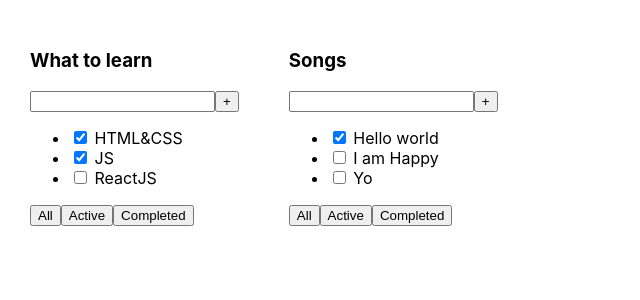
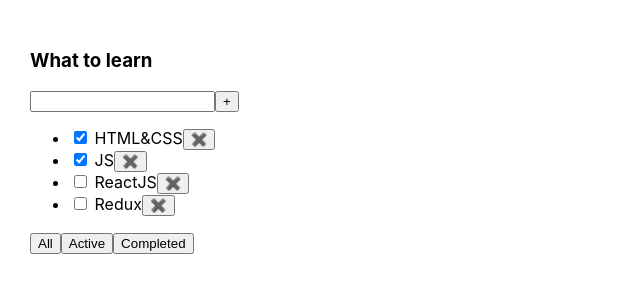
Before and after one commit to mrvan115/todolist, a React (Create React App) app: page / in a window 1280 px wide. Shown: the top 300 px of the page, without its empty margins (0-640 px from the left). Built offline with nearby package versions, Linux system fonts and the light colour scheme.

Commit message:
use method 'map', use useState, add fn: changeFilter, removeTasks

```diff
--- a/src/App.tsx
+++ b/src/App.tsx
@@ -1,23 +1,42 @@
-import React from 'react'
+import React, { useState } from 'react'
 import './App.css'
-import { Todolist } from './components/Todolist'
+import { FilterValuesType, TaskType, Todolist } from './components/Todolist'
 
 function App() {
-	const tasks1 = [
+	const [tasks, setTasks] = useState<TaskType[]>([
 		{ id: 1, title: 'HTML&CSS', isDone: true },
 		{ id: 2, title: 'JS', isDone: true },
-		{ id: 3, title: 'ReactJS', isDone: false }
-	]
-	const tasks2 = [
-		{ id: 1, title: 'Hello world', isDone: true },
-		{ id: 2, title: 'I am Happy', isDone: false },
-		{ id: 3, title: 'Yo', isDone: false }
-	]
+		{ id: 3, title: 'ReactJS', isDone: false },
+		{ id: 4, title: 'Redux', isDone: false }
+	])
+
+	const [filter, setFilter] = useState<FilterValuesType>('all')
+
+	const removeTask = (id: number) => {
+		let filteredTasks = tasks.filter((t) => t.id !== id)
+		setTasks(filteredTasks)
+	}
+
+	const changeFilter = (value: FilterValuesType) => {
+		setFilter(value)
+	}
+
+	let tasksForTodolist = tasks
+	if (filter === 'completed') {
+		tasksForTodolist = tasks.filter((t) => t.isDone)
+	}
+	if (filter === 'active') {
+		tasksForTodolist = tasks.filter((t) => !t.isDone)
+	}
 
 	return (
 		<div className='App'>
-			<Todolist title={'What to learn'} tasks={tasks1} />
-			<Todolist title={'Songs'} tasks={tasks2} />
+			<Todolist
+				title={'What to learn'}
+				tasks={tasksForTodolist}
+				removeTask={removeTask}
+				changeFilter={changeFilter}
+			/>
 		</div>
 	)
 }
--- a/src/components/Todolist.tsx
+++ b/src/components/Todolist.tsx
@@ -1,14 +1,19 @@
 import React, { FC } from 'react'
+import { log } from 'util'
 
-type TaskType = {
+export type TaskType = {
 	id: number
 	title: string
 	isDone: boolean
 }
 
+export type FilterValuesType = 'all' | 'active' | 'completed'
+
 type PropsType = {
 	title: string
 	tasks: TaskType[]
+	removeTask: (id: number) => void
+	changeFilter: (value: FilterValuesType) => void
 }
 
 export const Todolist: FC<PropsType> = (props) => {
@@ -20,23 +25,22 @@
 				<button>+</button>
 			</div>
 			<ul>
-				<li>
-					<input type='checkbox' checked={props.tasks[0].isDone} />{' '}
-					<span>{props.tasks[0].title}</span>
-				</li>
-				<li>
-					<input type='checkbox' checked={props.tasks[1].isDone} />{' '}
-					<span>{props.tasks[1].title}</span>
-				</li>
-				<li>
-					<input type='checkbox' checked={props.tasks[2].isDone} />{' '}
-					<span>{props.tasks[2].title}</span>
-				</li>
+				{props.tasks.map((t) => {
+					return (
+						<li key={t.id}>
+							<input type='checkbox' checked={t.isDone} />{' '}
+							<span>{t.title}</span>
+							<button onClick={() => props.removeTask(t.id)}>✖️</button>
+						</li>
+					)
+				})}
 			</ul>
 			<div>
-				<button>All</button>
-				<button>Active</button>
-				<button>Completed</button>
+				<button onClick={() => props.changeFilter('all')}>All</button>
+				<button onClick={() => props.changeFilter('active')}>Active</button>
+				<button onClick={() => props.changeFilter('completed')}>
+					Completed
+				</button>
 			</div>
 		</div>
 	)
```
